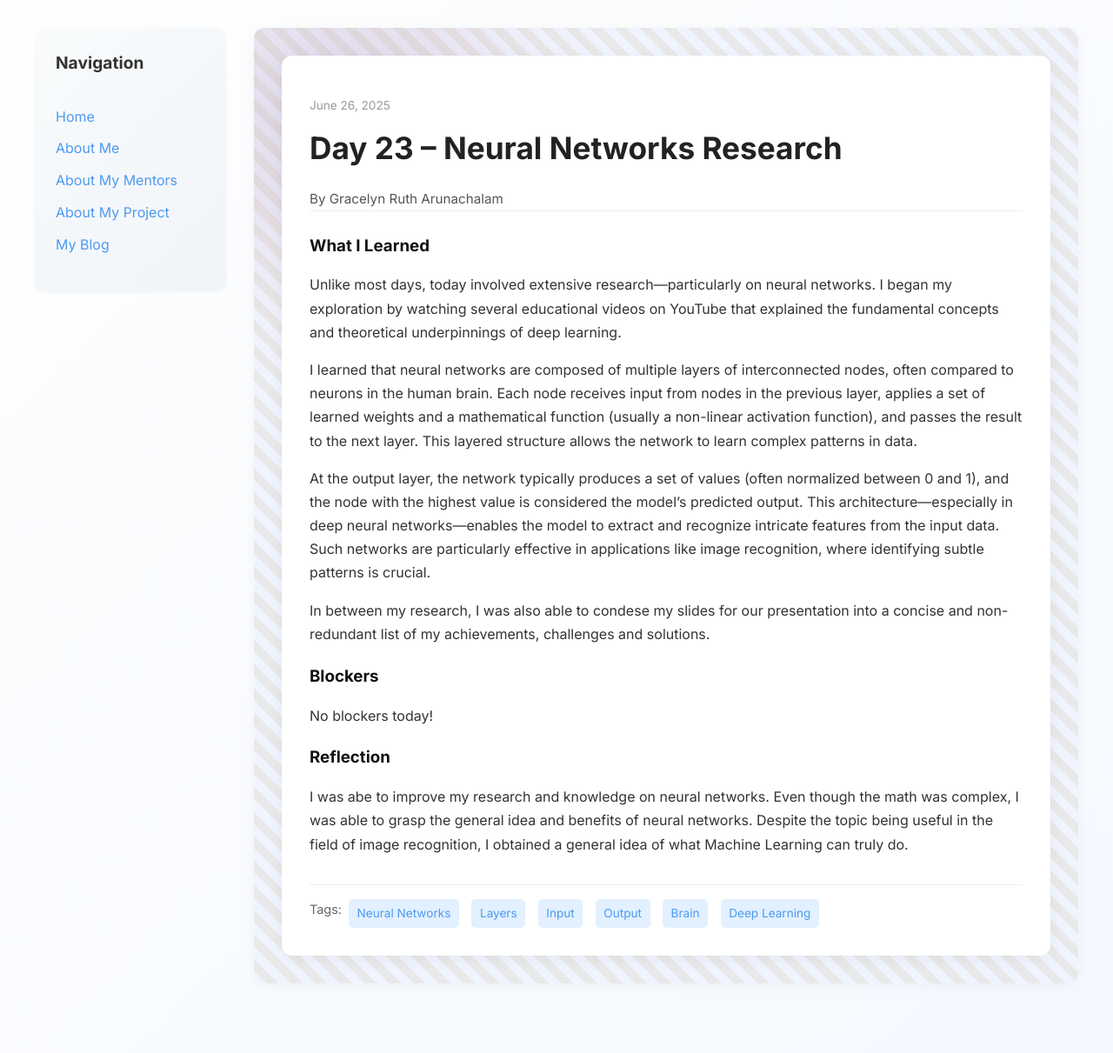
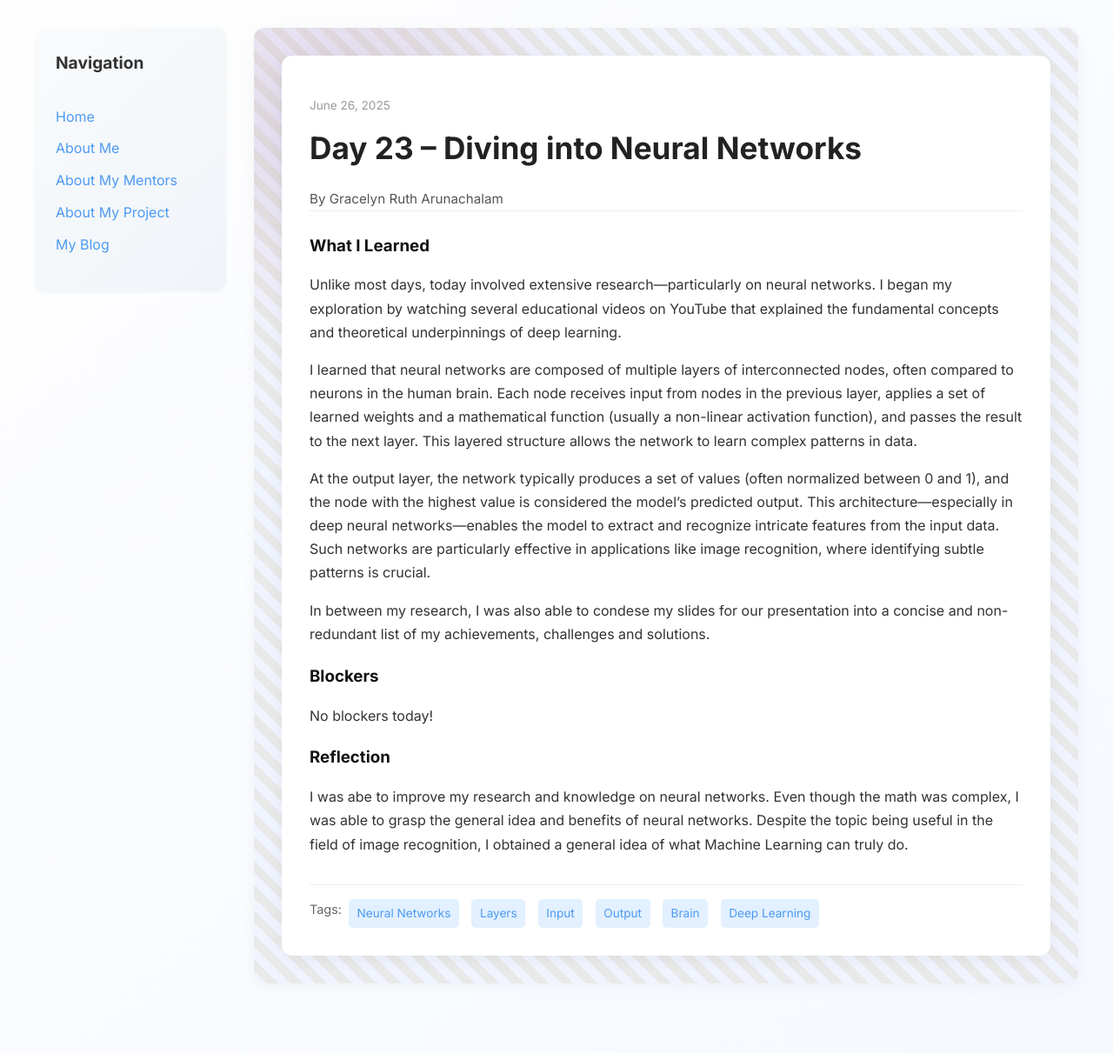
Before and after one commit to GracelynRuth/GracelynRuth.github.io, a Jekyll site: the page built from _posts/2025-06-26-day-23.md, in a window 1280 px wide. Shown: the whole page at 87% size. Built offline with Jekyll 4.4.1, drawn with Linux system fonts in a browser that asks for light colours.

Commit message:
Update 2025-06-26-day-23.md

```diff
--- a/_posts/2025-06-26-day-23.md
+++ b/_posts/2025-06-26-day-23.md
@@ -1,6 +1,6 @@
 ---
 layout: post
-title: "Day 23 – Neural Networks Research"
+title: "Day 23 – Diving into Neural Networks"
 date: 2025-06-26
 author: Gracelyn Ruth Arunachalam
 permalink: /day23.html
```
